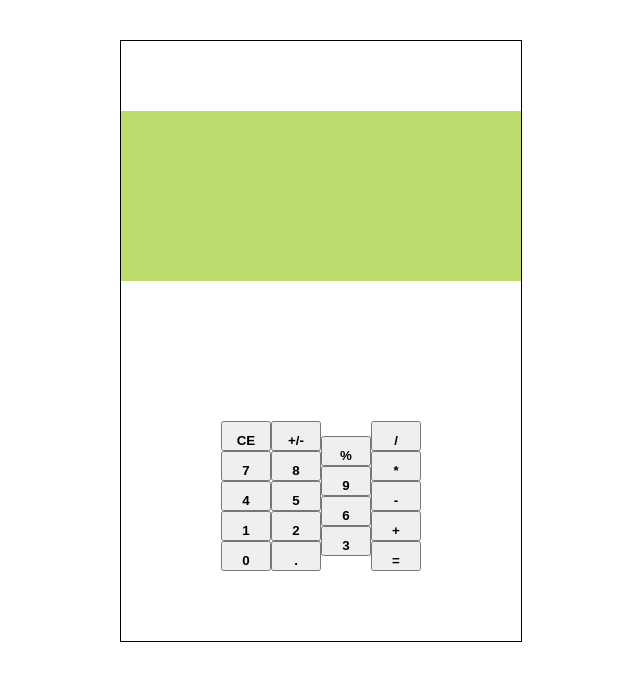
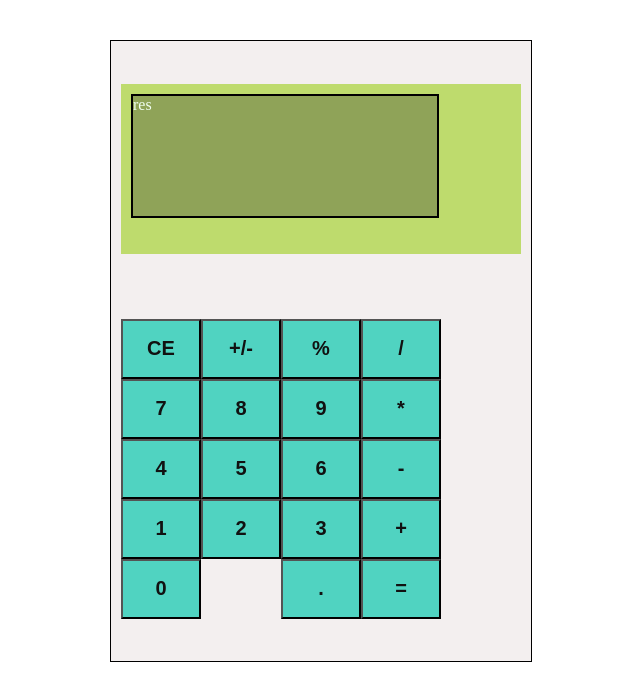
Before and after one commit to ahmedmaher2481998/calculater, a plain HTML site: page index.html in a window 1280 px wide. Shown: the whole page, without its empty margins (319-959 px from the left). Drawn offline with Linux system fonts and the light colour scheme.

Commit message:
dabbling with the style

```diff
--- a/index.html
+++ b/index.html
@@ -10,30 +10,37 @@
 </head>
 <body>
     <div class="container">
-        <div class="result"><h3></h3></div>
+        <div class="result"><div class="box">
+            res
+        </div></div>
+        <div class="pad">
 
             <div class="column">
                 <div class="operate"><button>CE</button></div>
                 <div class="digit"><button>7</button></div>
                 <div class="digit"><button>4</button></div>
                 <div class="digit"><button>1</button></div>
-            <div class="digit"><button>0</button></div>
+                <div class="digit zero"><button>0</button></div>
 
             </div>
+
             <div class="column">
                 <div class="operate"><button>+/-</button></div>
                 <div class="digit"><button>8</button></div>
                 <div class="digit"><button>5</button></div>
                 <div class="digit"><button>2</button></div>
-            <div class="operate"><button>.</button></div>
+
             </div>
+
             <div class="column">
                 <div class="operate"><button>%</button></div>
                 <div class="digit"><button>9</button></div>
                 <div class="digit"><button>6</button></div>
                 <div class="digit"><button>3</button></div>
+                <div class="operate"><button>.</button></div>
 
             </div>
+
             <div class="column">
                 <div class="operate"><button>/</button></div>
                 <div class="operate"><button>*</button></div>
@@ -43,6 +50,7 @@
 
             </div>
 
+       </div>
 
 
     </div>
--- a/script.js
+++ b/script.js
@@ -12,7 +12,7 @@ function divide(a,b){
 }
 //funcation that takes object {f:"operatro sign ",a:first num , b: second num}
 /*
-ogject={
+object={
     f:'+',
     a:10,
     b:20
--- a/style.css
+++ b/style.css
@@ -6,25 +6,48 @@ body{
 .container{
     display: flex;
     border: 1px solid black;
+    background-color: rgb(216, 203, 203,.3);
     height: 600px;
     width: 400px;
     margin: 40px auto;
     justify-content: center;
     align-items: center;
     flex-flow: row wrap;
+    padding: 10px;
+}
+.box{
+    border: 2px solid black;
+    width: 80%;
+    height: 120px;
+    background-color: rgb(143, 163, 88);
+}
+.pad{
+    display: flex;
+    flex: 1;
+    margin:auto;
+    align-items: flex-start;
+    justify-self: center;
 }
 .result{
     width: 100%;
     height: 150px;
     background-color: rgb(190, 219, 109);
+    color: honeydew;
     padding: 10px;
 }
 button{
-    width: 50px;
-    height: 30px;
+
+    width: 80px;
+    height:60px;
     padding: 10px;
+    background-color: rgb(80, 211, 193);
+    color: rgb(17, 17, 17);
     /* font-size: 15px; */
     font-weight: 600;
+    font-size: 20px;
     text-align: center;
     flex: 1;
 }
+.zero{
+    flex-grow: 2;
+}
```
Lines whose indentation alone changed are shown as unchanged.
